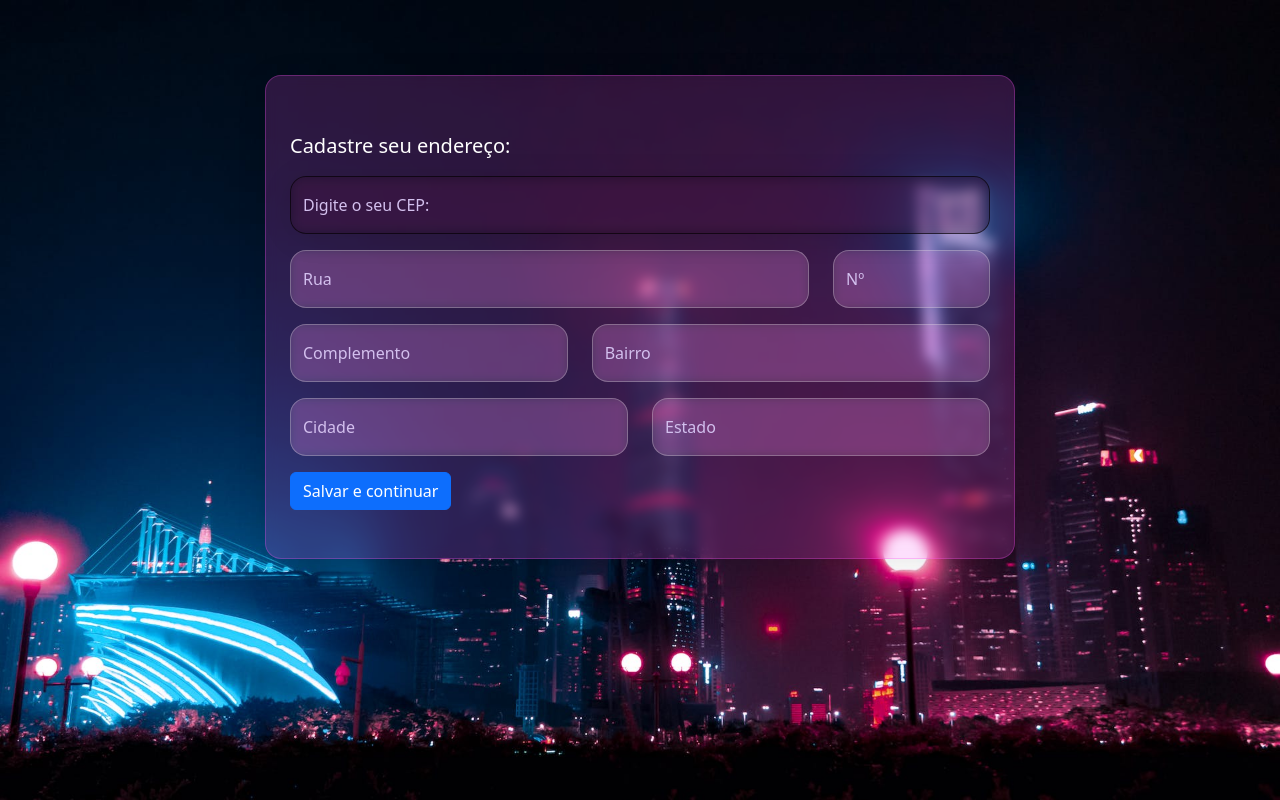
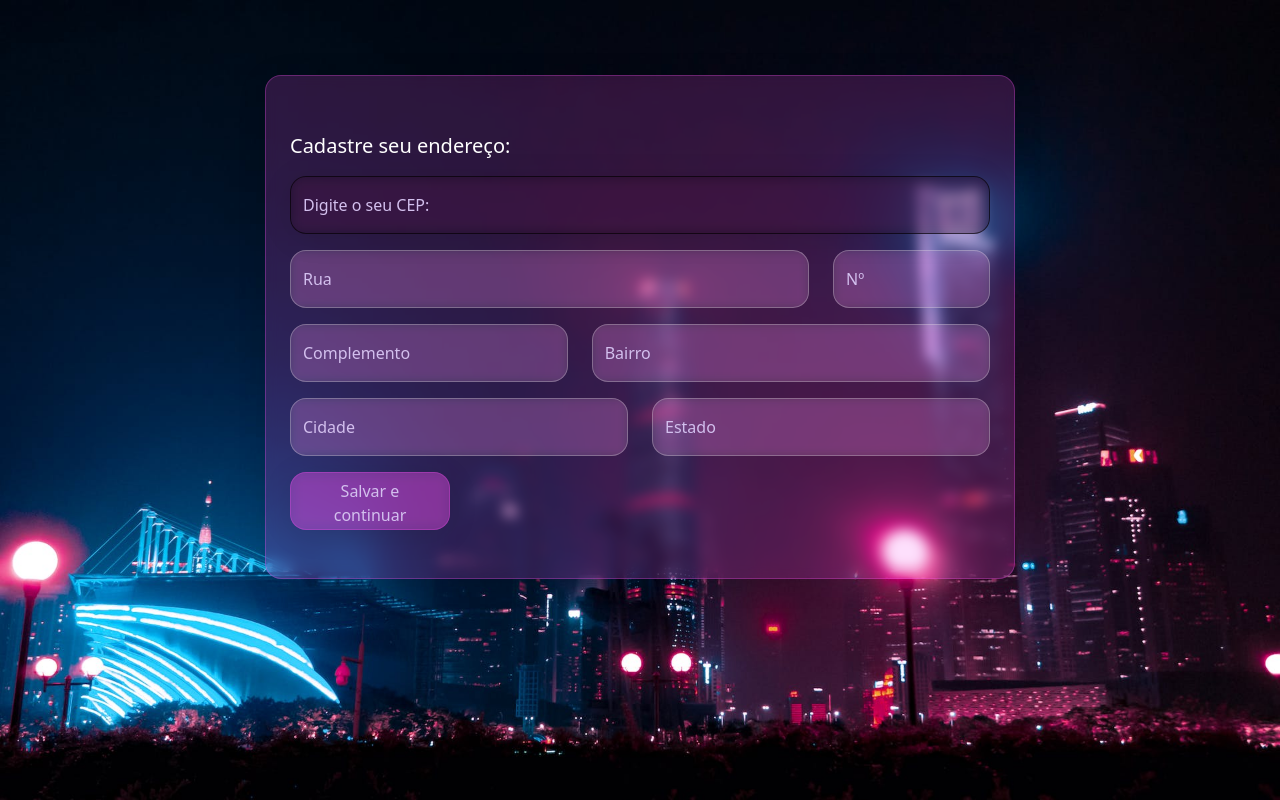
Before and after one commit to raave-git/treino-de-api, a plain HTML site: page index.html in a window 1280 px wide. Drawn offline with nearby package versions, Linux system fonts and the light colour scheme.

Commit message:
correção do botão de salvar

```diff
--- a/index.html
+++ b/index.html
@@ -7,7 +7,6 @@
 
     <!-- Enlances de CSS: -->
         <link rel="stylesheet" href="./css/style.css">
-        <link rel="stylesheet" href="./css/salvo.css">
     <!-- Enlances de CSS. -->
 
     <!-- Bootstrap: -->
@@ -217,7 +216,7 @@
                 </div>
 
                 <div class="d-flex justify-content"><!-- botão -->
-                    <button id="salvar" class="btn btn-primary" type="submit">Salvar e continuar</button>
+                    <button id="save-btn" class="btn btn-primary" type="submit">Salvar e continuar</button>
                 </div>
 
             </form>
```
Also changed, not shown: css/salvo.css (deleted).
